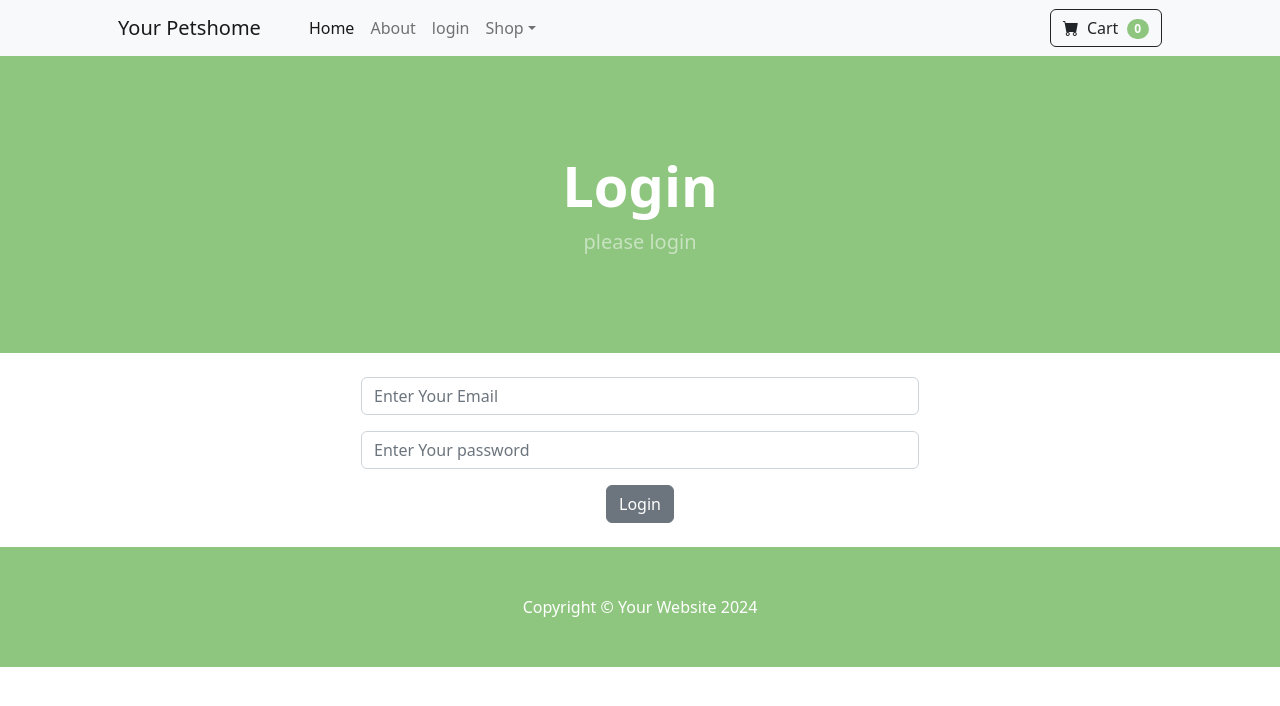
After one commit to Fouad-G/Ecommerce-Django, a Django app: page /login/ in a window 1280 px wide. The commit adds this page. Shown: the top 706 px of the page. Run offline with Django 5.2, Linux system fonts and the light colour scheme; some libraries are stand-ins or nearby versions.

Commit message:
Now can the admin Login and logout in the Page, later will the user also be able to login

```diff
--- a/ecom/settings.py
+++ b/ecom/settings.py
@@ -112,6 +112,8 @@ USE_I18N = True
 
 USE_TZ = True
 
+LOGIN_URL = 'login'
+
 
 # Static files (CSS, JavaScript, Images)
 # https://docs.djangoproject.com/en/5.1/howto/static-files/
--- a/store/templates/base.html
+++ b/store/templates/base.html
@@ -21,6 +21,16 @@
         <!-- Navigation-->
         {% include "navbar.html" %}
 
+        {% if messages %}
+        {% for message in messages %}
+
+        <div class="alert alert-warning alert-dismissible fade show" role="alert">
+            {{ message }}
+            <button type="button" class="btn-close" data-bs-dismiss="alert" aria-label="Close"></button>
+          </div>
+          {% endfor %}
+        {% endif %}
+
         {% block content %}
 
         {% endblock %}
--- /dev/null
+++ b/store/templates/login.html
@@ -0,0 +1,38 @@
+{% extends "base.html" %}
+
+
+
+
+{% block content %}
+
+<header class="bg-dark py-5">
+    <div class="container px-4 px-lg-5 my-5">
+        <div class="text-center text-white">
+            <h1 class="display-4 fw-bolder">Login </h1>
+            <p class="lead fw-normal text-white-50 mb-0">please login</p>
+        </div>
+    </div>
+</header>
+<br>
+
+<div class="container">
+    <div class="col-md-6 offset-md-3">
+
+        <form method="POST" action="{% url 'login' %}" >
+            {% csrf_token %}
+            <div class="mb-3">
+              <input type="text" class="form-control" name="username" placeholder="Enter Your Email">
+            </div>
+            <div class="mb-3">
+              <input type="password" class="form-control" name="password" placeholder="Enter Your password">
+            </div>
+            <center>
+            <button type="submit" class="btn btn-secondary">Login</button></center>
+          </form>
+
+<br>
+
+    </div>
+</div>
+
+{% endblock %}
--- a/store/templates/navbar.html
+++ b/store/templates/navbar.html
@@ -7,6 +7,14 @@
             <ul class="navbar-nav me-auto mb-2 mb-lg-0 ms-lg-4">
                 <li class="nav-item"><a class="nav-link active" aria-current="page" href="{% url 'home' %}">Home</a></li>
                 <li class="nav-item"><a class="nav-link" href="{% url 'about' %}">About</a></li>
+                {% if user.is_authenticated %}
+                <li class="nav-item"><a class="nav-link" href="{% url 'logout' %}">Logout</a></li>
+                {% else %}
+                <li class="nav-item"><a class="nav-link" href="{% url 'login' %}">login</a></li>
+                {% endif %}
+
+
+
                 <li class="nav-item dropdown">
                     <a class="nav-link dropdown-toggle" id="navbarDropdown" href="#" role="button" data-bs-toggle="dropdown" aria-expanded="false">Shop</a>
                     <ul class="dropdown-menu" aria-labelledby="navbarDropdown">
--- a/store/urls.py
+++ b/store/urls.py
@@ -4,5 +4,10 @@ from . import views
 urlpatterns = [
    path("",views.home, name="home"),
    path("about/",views.about,name="about"),
+   path("login/",views.login_user,name="login"),
+   path("logout/",views.logout_user,name="logout"),
+
+
+
 
 ]
--- a/store/views.py
+++ b/store/views.py
@@ -1,5 +1,7 @@
-from django.shortcuts import render
+from django.shortcuts import render ,redirect
 from .models import Product
+from django.contrib.auth import login , logout , authenticate
+from django.contrib import messages
 # Create your views here.
 def home(request):
     products= Product.objects.all()
@@ -8,3 +10,25 @@ def home(request):
 def about(request):
 
     return render(request,"about.html",{})
+
+
+def login_user(request):
+    if request.method =="POST":
+        username= request.POST["username"]
+        password= request.POST["password"]
+        user= authenticate(request,username=username,password=password)
+        if user is not None:
+            login(request,user)
+            messages.success(request,("You have been logged in"))
+            return redirect("home")
+        else:
+            messages.success(request,("You have an Error"))
+            return redirect("login")
+    else:
+        return render(request,"login.html",{})
+
+
+def logout_user(request):
+    logout(request)
+    messages.success(request,"You have been logged out")
+    return redirect("home")
```
Also changed, not shown: db.sqlite3.
